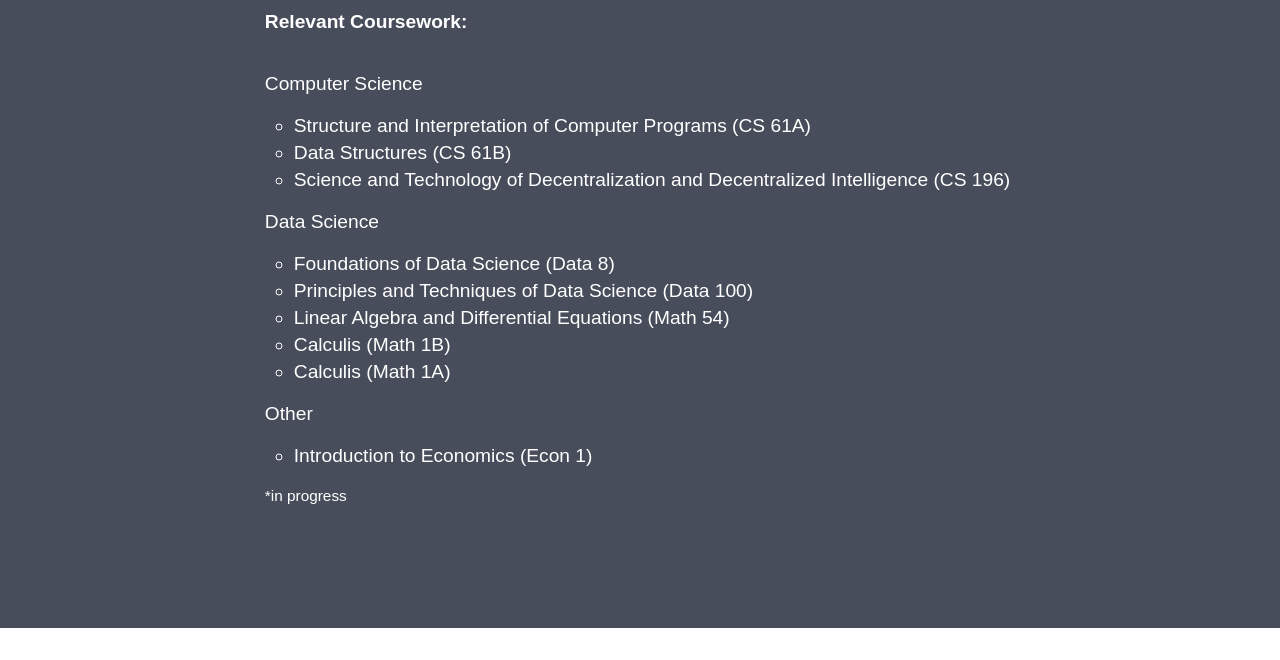
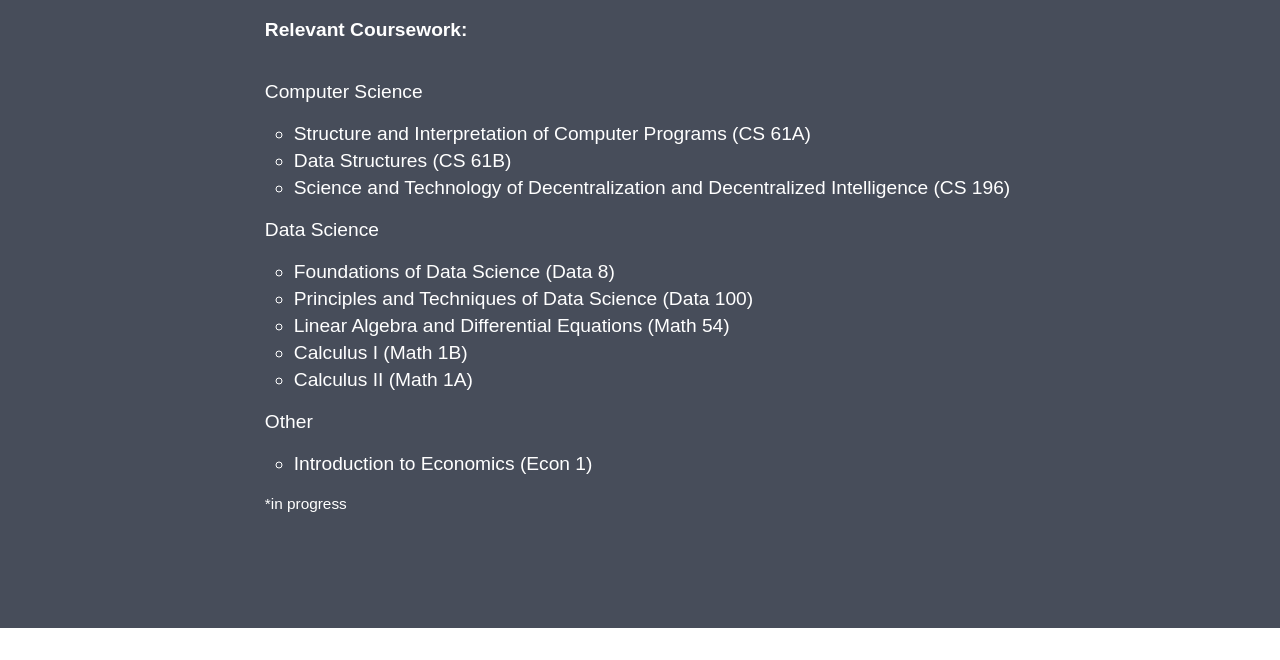
Before and after one commit to calebpine/mywebsite, a plain HTML site: page docs/index.html in a window 1280 px wide. Shown: the part 2002-2662 px from the top of the page. Drawn offline with nearby package versions, Linux system fonts and the light colour scheme; a web font is replaced by a local one.

Commit message:
resume fixed

```diff
--- a/docs/index.html
+++ b/docs/index.html
@@ -192,8 +192,8 @@
 							<li>Foundations of Data Science (Data 8)</li>
 							<li>Principles and Techniques of Data Science (Data 100)</li>
 							<li>Linear Algebra and Differential Equations (Math 54)</li>
-							<li>Calculis (Math 1B)</li>
-							<li>Calculis (Math 1A)</li>
+							<li>Calculus I (Math 1B)</li>
+							<li>Calculus II (Math 1A)</li>
 						</ul>
 						<p>Other</p>
 						<ul>
```
Also changed, not shown: docs/assets/img/Sorting-1.jpeg (deleted), docs/assets/img/Sorting.jpeg (deleted), docs/assets/img/Spam_Classifier.png (deleted), docs/assets/img/Trumps_Tweets.png (deleted), docs/assets/img/logo.png (deleted), docs/assets/img/me.JPG (deleted), 1 other file.
